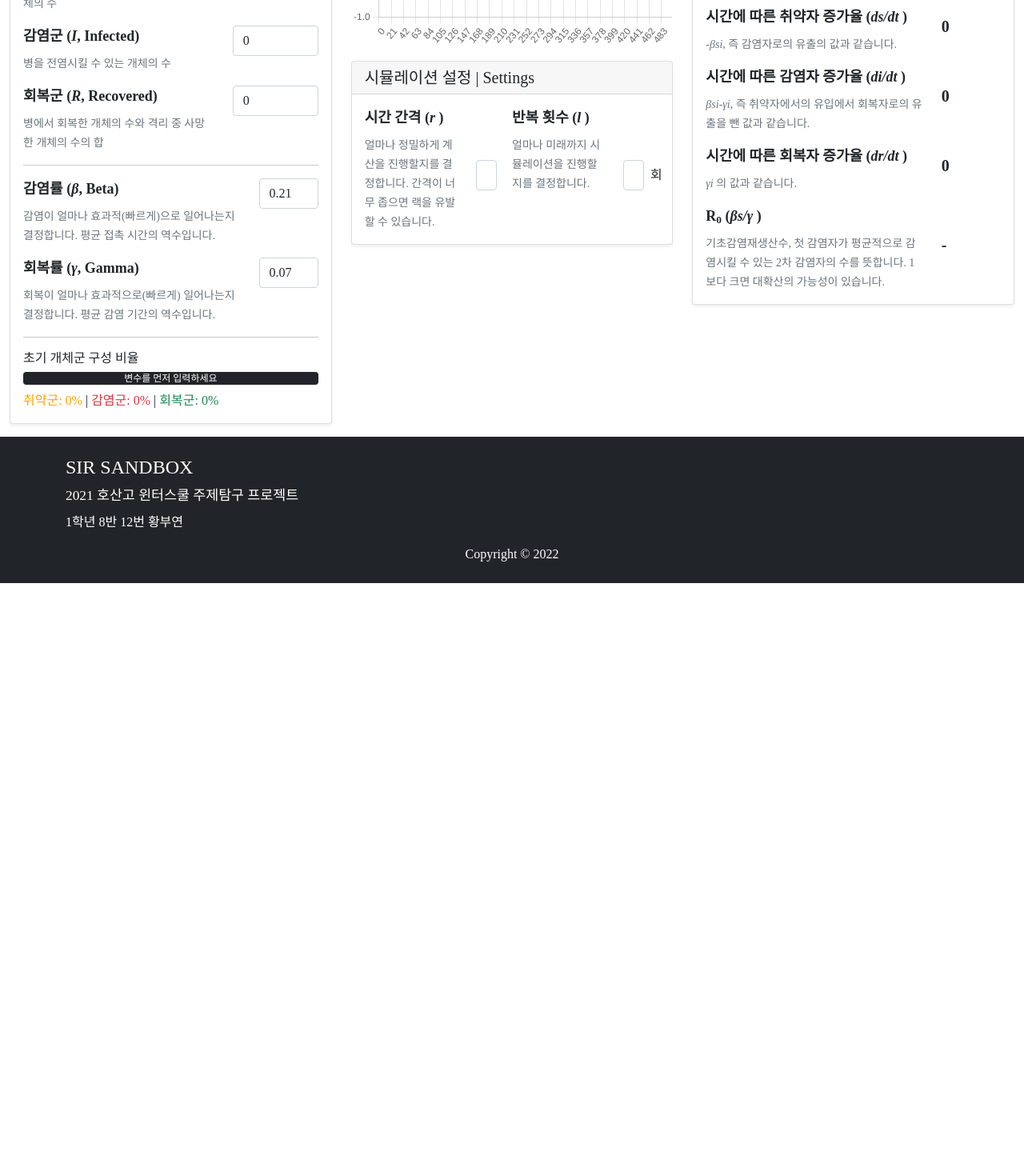
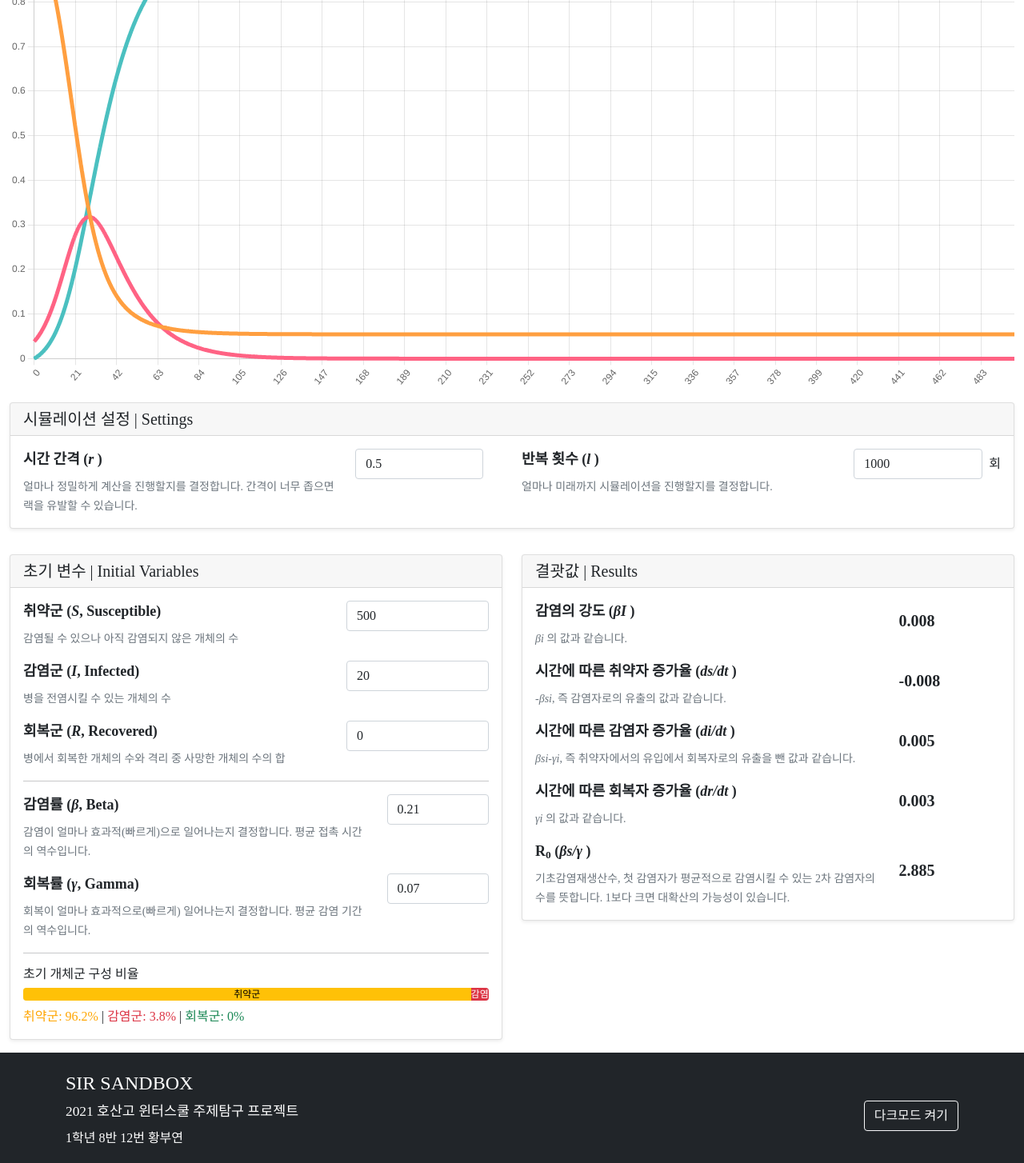
Before and after one commit to ArpaAP/sir-sandbox, a React (Create React App) app: page / in a window 1280 px wide. Shown: the part 280-1734 px from the top of the page at 80% size. Before the commit the page ends 1009 px from the top, so only its background shows below. Built offline with nearby package versions, Linux system fonts and the light colour scheme; a web font is replaced by a local one.

Commit message:
Add/Fix: 반응형 처리 오류 수정, 다크모드 추가

```diff
--- a/src/App.tsx
+++ b/src/App.tsx
@@ -29,8 +29,8 @@ const App: React.FC = () => {
     localStorage.getItem("darkmode") === "true"
   );
 
-  const [S, setS] = useState(0);
-  const [I, setI] = useState(0);
+  const [S, setS] = useState(500);
+  const [I, setI] = useState(20);
   const [R, setR] = useState(0);
   const [beta, setBeta] = useState(0.21);
   const [gamma, setGamma] = useState(0.07);
@@ -58,8 +58,9 @@ const App: React.FC = () => {
     <div
       style={{
         minHeight: "95vh",
-        backgroundColor: darkmode ? "#333" : undefined,
+        backgroundColor: darkmode ? "#171a1f" : undefined,
         fontFamily: "NanumSquare",
+        color: darkmode ? "white" : undefined,
       }}
     >
       <Navibar />
@@ -69,7 +70,7 @@ const App: React.FC = () => {
         </Row>
         <hr />
         <Row>
-          <Col xs={12} md={6} lg={5} xl={4} xxl={3}>
+          <Col xs={12} md={6} xxl={3}>
             <Card
               bg={darkmode ? "dark" : "white"}
               text={darkmode ? "white" : "dark"}
@@ -262,7 +263,11 @@ const App: React.FC = () => {
               </Card.Body>
             </Card>
           </Col>
-          <Col>
+          <Col
+            xs={12}
+            md={{ span: 12, order: "first" }}
+            xxl={{ span: 6, order: 0 }}
+          >
             <Line
               options={{
                 elements: {
@@ -326,9 +331,9 @@ const App: React.FC = () => {
             >
               <Card.Header as="h5">시뮬레이션 설정 | Settings</Card.Header>
               <Card.Body className="pt-3 pb-0">
-                <Form className="d-flex">
-                  <Col xs={6}>
-                    <Form.Group as={Row} className="mb-3 h-100">
+                <Form as={Row} className="d-flex">
+                  <Col xl={6}>
+                    <Form.Group as={Row} className="mb-3">
                       <Col sm={8}>
                         <Form.Label
                           className="fw-bold"
@@ -363,8 +368,8 @@ const App: React.FC = () => {
                       </Col>
                     </Form.Group>
                   </Col>
-                  <Col xs={6}>
-                    <Form.Group as={Row} className="mb-3 h-100">
+                  <Col xl={6}>
+                    <Form.Group as={Row} className="mb-3">
                       <Col sm={8}>
                         <Form.Label
                           className="fw-bold"
@@ -394,7 +399,8 @@ const App: React.FC = () => {
                           onChange={(e) =>
                             setLoop(Math.max(Number(e.target.value), 0))
                           }
-                        />회
+                        />
+                        회
                       </Col>
                     </Form.Group>
                   </Col>
@@ -402,7 +408,7 @@ const App: React.FC = () => {
               </Card.Body>
             </Card>
           </Col>
-          <Col xs={12} md={6} lg={5} xl={4} xxl={3}>
+          <Col xs={12} md={6} xxl={3}>
             <Card
               bg={darkmode ? "dark" : "white"}
               text={darkmode ? "white" : "dark"}
--- a/src/components/Footer.tsx
+++ b/src/components/Footer.tsx
@@ -1,12 +1,16 @@
-import React from "react";
-import { Container, Col, Row } from "react-bootstrap";
+import React, { useState } from "react";
+import { Container, Col, Row, Button } from "react-bootstrap";
 
 const Footer: React.FC = () => {
+  const [darkmode, setDarkmode] = useState(
+    localStorage.getItem("darkmode") === "true"
+  );
+
   return (
     <footer className="bg-dark text-white">
       <Container fluid="sm" className="text-center text-md-start py-4">
         <Row>
-          <Col md={5} className="mt-md-0 mt-3">
+          <Col xs={5} className="mt-md-0 mt-3">
             <h4 className="text-uppercase no-drag">SIR SANDBOX</h4>
             <p
               className="mb-2"
@@ -18,10 +22,20 @@ const Footer: React.FC = () => {
             </p>
             <p>1학년 8반 12번 황부연</p>
           </Col>
+          <Col xs={7} className="d-flex text-right">
+            <Button
+              className="ms-auto my-auto"
+              variant="outline-light"
+              onClick={() => {
+                localStorage.setItem("darkmode", (!darkmode).toString());
+                window.location.reload();
+              }}
+            >
+              {darkmode ? "다크모드 끄기" : "다크모드 켜기"}
+            </Button>
+          </Col>
         </Row>
-        <div className="text-center">
-          Copyright © 2022
-        </div>
+        <div className="text-center">Copyright © 2022</div>
       </Container>
     </footer>
   );
```
